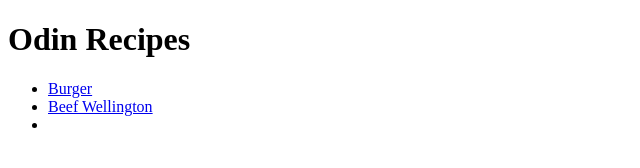
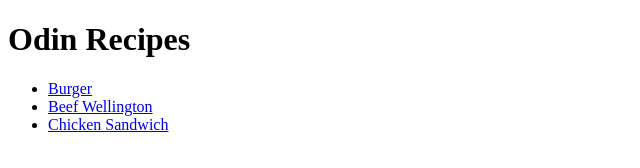
Before and after one commit to CableCreates/odin-recipes, a plain HTML site: page index.html in a window 1280 px wide. Shown: the whole page, without its empty margins (0-640 px from the left). Drawn offline with Linux system fonts and the light colour scheme.

Commit message:
Fix missing title for link
add chicken sandwich to anchor link

```diff
--- a/index.html
+++ b/index.html
@@ -15,7 +15,7 @@
         <a href="recipes/beefwellington.html">Beef Wellington</a>
       </li>
       <li>
-        <a href="recipes/chicken-sandwich.html"></a>
+        <a href="recipes/chicken-sandwich.html">Chicken Sandwich</a>
       </li>
     </ul>
   </body>
```
